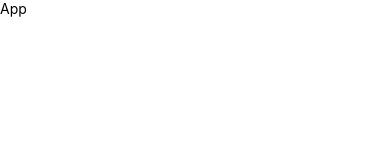
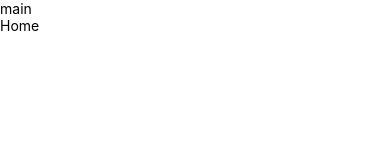
Before and after one commit to GezMin/client-RN-Shop, a React Native app: screen / in a window 390 px wide. Shown: the top 160 px of the page. Built offline with nearby package versions, Linux system fonts and the light colour scheme.

Commit message:
setting imports

```diff
--- a/App.tsx
+++ b/App.tsx
@@ -1,3 +1,4 @@
+import Home from '@/Home'
 import { Text } from 'react-native'
 import { SafeAreaProvider } from 'react-native-safe-area-context'
 
@@ -5,7 +6,8 @@ export default function App() {
 	return (
 		<>
 			<SafeAreaProvider>
-                <Text>App</Text>
+				<Text>main</Text>
+				<Home />
 			</SafeAreaProvider>
 		</>
 	)
--- a/app/Home.tsx
+++ b/app/Home.tsx
@@ -1,7 +1,12 @@
-import React from 'react'
+import { FC } from 'react'
+import { Text, View } from 'react-native'
 
-const Home = () => {
-    return <div>Home</div>
+const Home: FC = () => {
+	return (
+		<View>
+			<Text>Home</Text>
+		</View>
+	)
 }
 
 export default Home
--- a/babel.config.js
+++ b/babel.config.js
@@ -1,6 +1,7 @@
-module.exports = function(api) {
-  api.cache(true);
-  return {
-    presets: ['babel-preset-expo'],
-  };
-};
+module.exports = function (api) {
+	api.cache(true)
+	return {
+		presets: ['babel-preset-expo'],
+		plugins: ['nativewind/babel', 'inline-dotenv']
+	}
+}
--- a/package.json
+++ b/package.json
@@ -13,7 +13,7 @@
         "@react-navigation/native": "^6.1.17",
         "@react-navigation/native-stack": "^6.9.26",
         "@reduxjs/toolkit": "^2.2.5",
-        "@stripe/stripe-react-native": "^0.38.0",
+        "@stripe/stripe-react-native": "^0.37.2",
         "@tanstack/react-query": "^5.35.5",
         "axios": "^1.6.8",
         "babel-plugin-inline-dotenv": "^1.7.0",
@@ -38,7 +38,7 @@
         "@types/react": "~18.2.45",
         "prettier": "^3.2.5",
         "tailwindcss": "3.3.2",
-        "typescript": "^5.1.3"
+        "typescript": "~5.3.3"
     },
     "private": true
 }
```
Also changed, not shown: 2 other files (tests, documents, lock files or other folders). Lines whose indentation alone changed are shown as unchanged.
